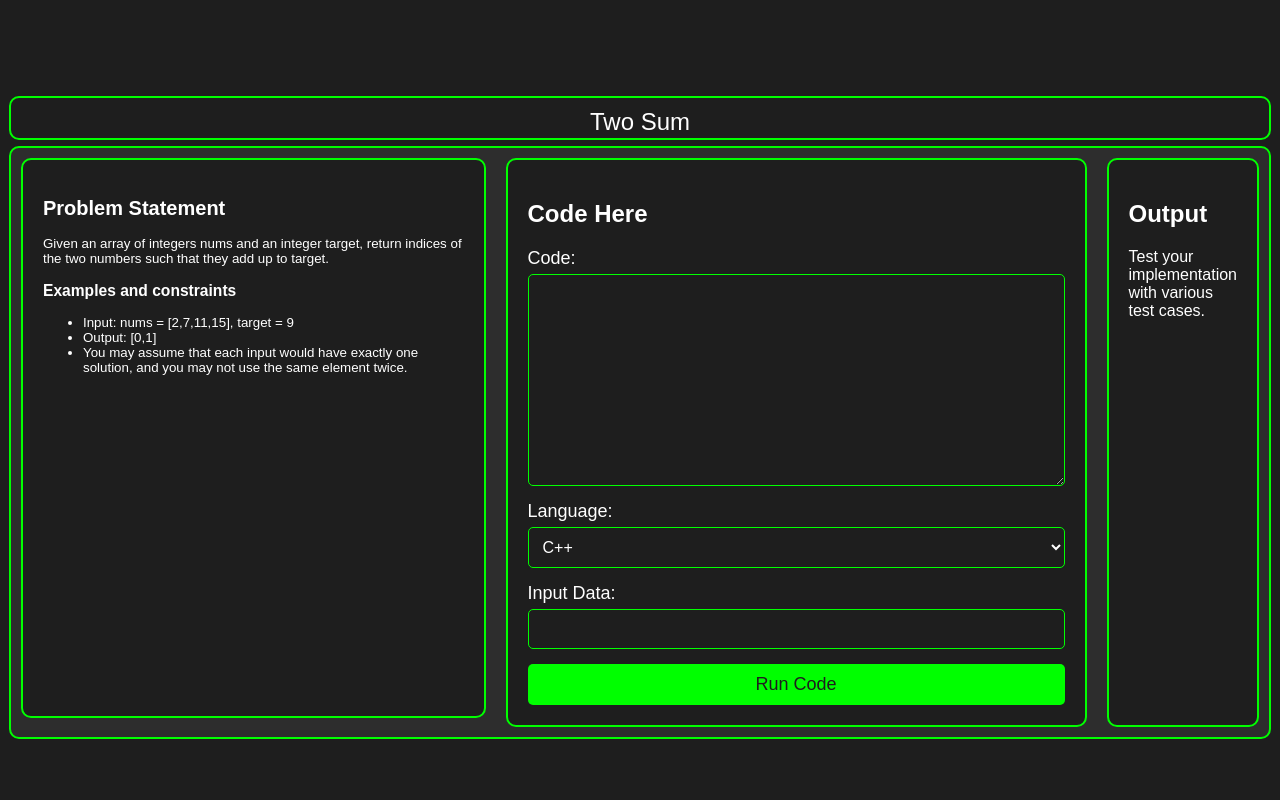
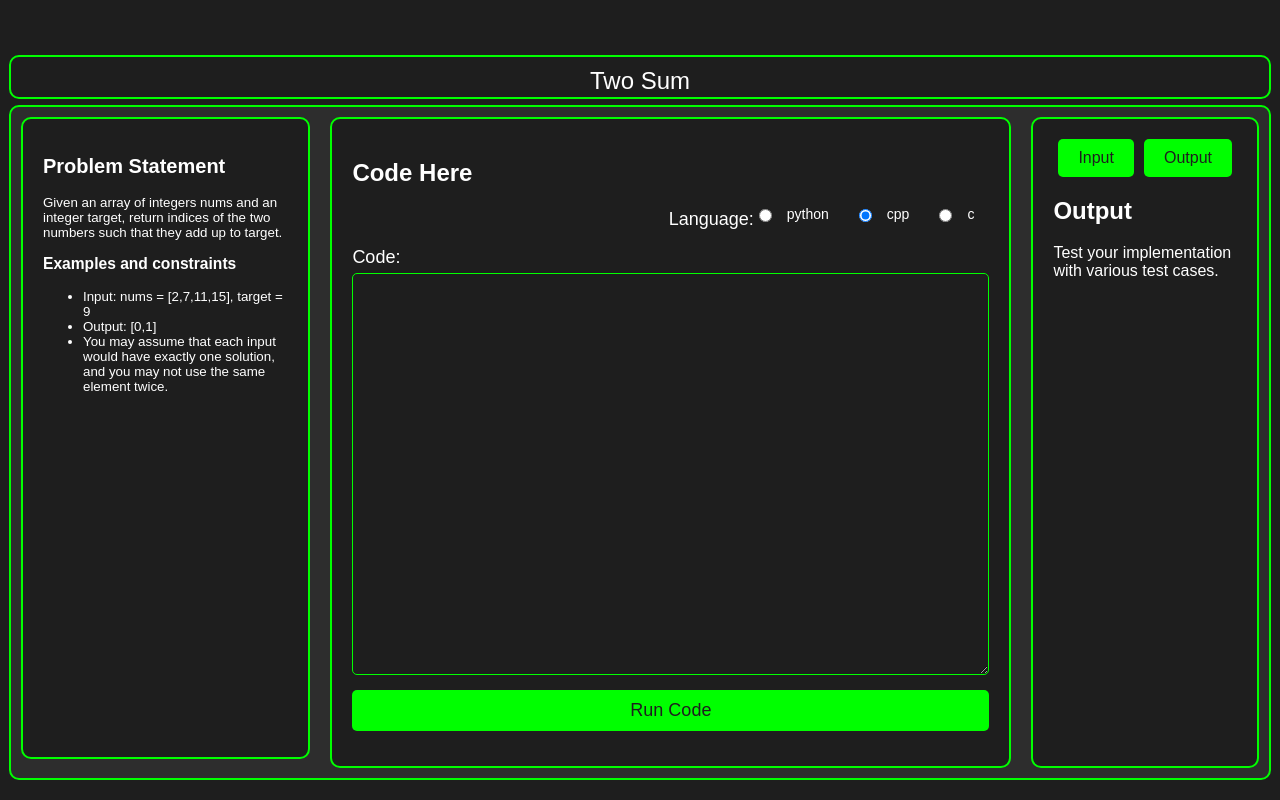
Before and after one commit to Manish85-cell/Project, a Django app: page /oj/submit in a window 1280 px wide. Run offline with Django 4.2, Linux system fonts and the light colour scheme.

Commit message:
Improving Editor Layout

```diff
--- a/heat_wave/oj/templates/oj/compiler.html
+++ b/heat_wave/oj/templates/oj/compiler.html
@@ -67,6 +67,46 @@
             background-color: #1e1e1e;
             height:auto
         }
+        .language-selection {
+            display: flex;
+            justify-content: flex-end;
+            align-items: center;
+            margin-bottom: 10px;
+        }
+
+        .radio-group {
+            display: flex;
+            gap: 10px;
+        }
+
+        .radio-group input[type="radio"] {
+            margin-right: 5px;
+        }
+
+        .radio-group label {
+            margin-right: 15px;
+            font-size: 14px;
+            color: #fff;
+        }
+
+        button {
+            width: 100%;
+            padding: 10px;
+            margin-bottom: 15px;
+            font-size: 16px;
+            border-radius: 5px;
+            border: 1px solid #00ff00;
+            background-color: #1e1e1e;
+            color: #fff;
+        }
+
+        button {
+            width: auto;
+            background-color: #00ff00;
+            color: #1e1e1e;
+            cursor: pointer;
+        }
+
         .test-cases {
             grid-column: 2 / 3;
             grid-row: 3 / 4;
@@ -115,6 +155,16 @@
             display: flex;
             flex-direction: column;
         }
+        .tab-buttons {
+            display: flex;
+            justify-content: center;
+            margin-bottom: 10px;
+        }
+        .tab-buttons button {
+            margin: 0 5px;
+            padding: 10px 20px;
+            font-size: 16px;
+        }
     </style>
 
 </head>
@@ -138,32 +188,71 @@
                    <h2>Code Here</h2>
                     <form action="{% url 'submit' %}" method="post" >
                         {% csrf_token %}
+
+                        <div class="language-selection">
+                            <label for="language">Language:</label>
+                            <div class="radio-group">
+                                {% for option in options %}
+                                    <input type="radio" id="{{ option.value }}" name="language" value="{{ option.value }}" {% if option.value == selected_value %}checked{% endif %}>
+                                    <label for="{{ option.value }}">{{ option.label }}</label>
+                                {% endfor %}
+                            </div>
+                        </div>
+
                         <label for="code">Code:</label>
-                    <textarea id="code" name="code" rows="10" cols="50">{{curr_code}}</textarea>
-
-                    <label for="language">Language:</label>
-                    <select id="language" name="language">
-                        <option value="cpp">C++</option>
-                        <option value="c">C</option>
-                        <option value="py">Python</option>
-                    </select>
-
-                    <label for="input_data">Input Data:</label>
-                <input type="text" id="input_data" name="input_data">
+                        <textarea id="code" name="code" rows="20" cols="60">{{curr_code}}</textarea>
+                        <!-- <label for="input_data" style="display: none;">Input Data:</label> -->
+                        <input type="text" id="input_data" name="input_data" placeholder="{{ input }}" style="display: none;">
 
                         <button type="submit">Run Code</button>
                     </form>
          </div>
+
         <div class="test-cases" class="flex_item">
+            <div class="tab-buttons">
+                <button onclick="showSection('input', 'output')" >Input</button>
+                <button onclick="showSection('output', 'input')">Output</button>
+            </div>
+            <div id="output">
+
                 <h2>Output</h2>
                 <p>Test your implementation with various test cases.</p>
                 {% if submission %}
                     {{submission}}
                 {% endif %}
+
+            </div>
+
+            <div id="input">
+
+                <label for="input_data">Input Data:</label>
+                <input type="text" id="input_data_visible" name="input_data_visible" placeholder="{{ input }}">
+
+            </div>
         </div>
     </div>
 
     </div>
 </div>
+
+<script>
+    // Copy the value from visible input to the hidden input before submitting
+    document.querySelector('form').addEventListener('submit', function() {
+        document.getElementById('input_data').value = document.getElementById('input_data_visible').value;
+    });
+    function showSection(sectionId) {
+        document.querySelectorAll('.input-section, .test-cases').forEach(function(section) {
+            section.classList.remove('active-section');
+        });
+        document.getElementById(sectionId).classList.add('active-section');
+    }
+    document.getElementById("input").style.display = 'none';
+
+    function showSection(section, close){
+             document.getElementById(section).style.display='block';
+             document.getElementById(close).style.display='none';
+    }
+</script>
+
 </body>
 </html>
--- a/heat_wave/oj/views.py
+++ b/heat_wave/oj/views.py
@@ -72,80 +72,80 @@ def register(request):
 def editor(request):
     return render(request, "oj/editor.html")
 
-# def run_code(language, code, input_data):
-    project_path = Path(settings.BASE_DIR)
-    directories = ["codes", "input", "outputs"]
+# # def run_code(language, code, input_data):
+#     project_path = Path(settings.BASE_DIR)
+#     directories = ["codes", "input", "outputs"]
 
-    for directory in directories:
-        dir_path = project_path/directory
-        if not dir_path.exists():
-            dir_path.mkdir(parents=True, exist_ok = True)
+#     for directory in directories:
+#         dir_path = project_path/directory
+#         if not dir_path.exists():
+#             dir_path.mkdir(parents=True, exist_ok = True)
 
-    codes_dir = project_path / "codes"
-    input_dir = project_path / "input"
-    output_dir = project_path / "outputs"
+#     codes_dir = project_path / "codes"
+#     input_dir = project_path / "input"
+#     output_dir = project_path / "outputs"
 
-    unique = str(uuid.uuid4())
+#     unique = str(uuid.uuid4())
 
-    code_file_name = f"{unique}.{language}"
-    input_file_name = f"{unique}.txt"
-    output_file_name = f"{unique}.txt"
+#     code_file_name = f"{unique}.{language}"
+#     input_file_name = f"{unique}.txt"
+#     output_file_name = f"{unique}.txt"
 
-    code_file_path = codes_dir / code_file_name
-    input_file_path = input_dir / input_file_name
-    output_file_path = output_dir / output_file_name
+#     code_file_path = codes_dir / code_file_name
+#     input_file_path = input_dir / input_file_name
+#     output_file_path = output_dir / output_file_name
 
 
-    with open(code_file_path, "w") as code_file:
-        code_file.write(code)
+#     with open(code_file_path, "w") as code_file:
+#         code_file.write(code)
 
-    with open(input_file_path, "w") as input_file:
-        input_file.write(input_data)
-    with open(output_file_path , "w") as output_file:
-        pass
-    try:
-        if language == "cpp":
-            executable_path = codes_dir / unique
-            compilation_command = f"g++ {str(code_file_path)} -o {str(executable_path)} -lstdc++"
-            compile_result = subprocess.run(
-                compilation_command,
-                check=True,
-                shell=True,
-                stderr=subprocess.PIPE
-            )
-            if compile_result.returncode == 0:
-                subprocess.run(["chmod", "+x", str(executable_path)])
-                with open(input_file_path, "r") as input_file:
-                    with open(output_file_path, "w") as output_file:
-                        run_result = subprocess.run(
-                            [str(f"./{executable_path}")],
-                            stdin = input_file,
-                            stdout = output_file,
-                            stderr=subprocess.PIPE
-                        )
-                        if run_result.returncode != 0:
-                            return run_result.stderr.decode()
-            else:
-                return compile_result.stderr.decode()
-        elif language == "py":
-            with open(input_file_path, "r") as input_file:
-                with open(output_file_path , "w") as output_file:
-                    run_result = subprocess.run(
-                        ["python", str(code_file_path)],
-                        stdin = input_file,
-                        stdout = output_file,
-                        stderr=subprocess.PIPE
-                    )
-                    if run_result.returncode != 0:
-                        return run_result.stderr.decode()
+#     with open(input_file_path, "w") as input_file:
+#         input_file.write(input_data)
+#     with open(output_file_path , "w") as output_file:
+#         pass
+#     try:
+#         if language == "cpp":
+#             executable_path = codes_dir / unique
+#             compilation_command = f"g++ {str(code_file_path)} -o {str(executable_path)} -lstdc++"
+#             compile_result = subprocess.run(
+#                 compilation_command,
+#                 check=True,
+#                 shell=True,
+#                 stderr=subprocess.PIPE
+#             )
+#             if compile_result.returncode == 0:
+#                 subprocess.run(["chmod", "+x", str(executable_path)])
+#                 with open(input_file_path, "r") as input_file:
+#                     with open(output_file_path, "w") as output_file:
+#                         run_result = subprocess.run(
+#                             [str(f"./{executable_path}")],
+#                             stdin = input_file,
+#                             stdout = output_file,
+#                             stderr=subprocess.PIPE
+#                         )
+#                         if run_result.returncode != 0:
+#                             return run_result.stderr.decode()
+#             else:
+#                 return compile_result.stderr.decode()
+#         elif language == "py":
+#             with open(input_file_path, "r") as input_file:
+#                 with open(output_file_path , "w") as output_file:
+#                     run_result = subprocess.run(
+#                         ["python", str(code_file_path)],
+#                         stdin = input_file,
+#                         stdout = output_file,
+#                         stderr=subprocess.PIPE
+#                     )
+#                     if run_result.returncode != 0:
+#                         return run_result.stderr.decode()
 
 
-        with open(output_file_path, "r") as output_file:
-            output_data = output_file.read()
+#         with open(output_file_path, "r") as output_file:
+#             output_data = output_file.read()
 
-        return output_data
-    except Exception as e:
-        return str(e)
+#         return output_data
+#     except Exception as e:
+#         return str(e)
 def run_code(language, code, input_data):
     project_path = Path(settings.BASE_DIR)
     directories = ["codes", "input", "outputs"]
@@ -213,16 +213,26 @@ def run_code(language, code, input_data):
     except Exception as e:
         return str(e)
 
+
+Language = [
+    {'value':'py', 'label':'python'},
+    {'value':'cpp' , 'label':'cpp'},
+    {'value':'c', 'label':'c'}
+]
 def submit(request):
     curr_code = ""
+    lang = "cpp"
+    # ipt = ""
     if  request.method == "POST":
         input_data = request.POST["input_data"]
         code = request.POST["code"]
         language = request.POST["language"]
+        lang = language
+        # ipt = input_data
         curr_code = code
         output = run_code(
             language, code , input_data
         )
-        return render(request,"oj/compiler.html", {"submission": output , "curr_code": curr_code})
+        return render(request,"oj/compiler.html", {"submission": output , "curr_code": curr_code, "lang" : language, 'options': Language,'selected_value': lang})
 
-    return render(request, "oj/compiler.html", {"curr_code":curr_code})
+    return render(request, "oj/compiler.html", {"curr_code":curr_code,  'options': Language, 'selected_value': lang})
```
Lines whose indentation alone changed are shown as unchanged.
